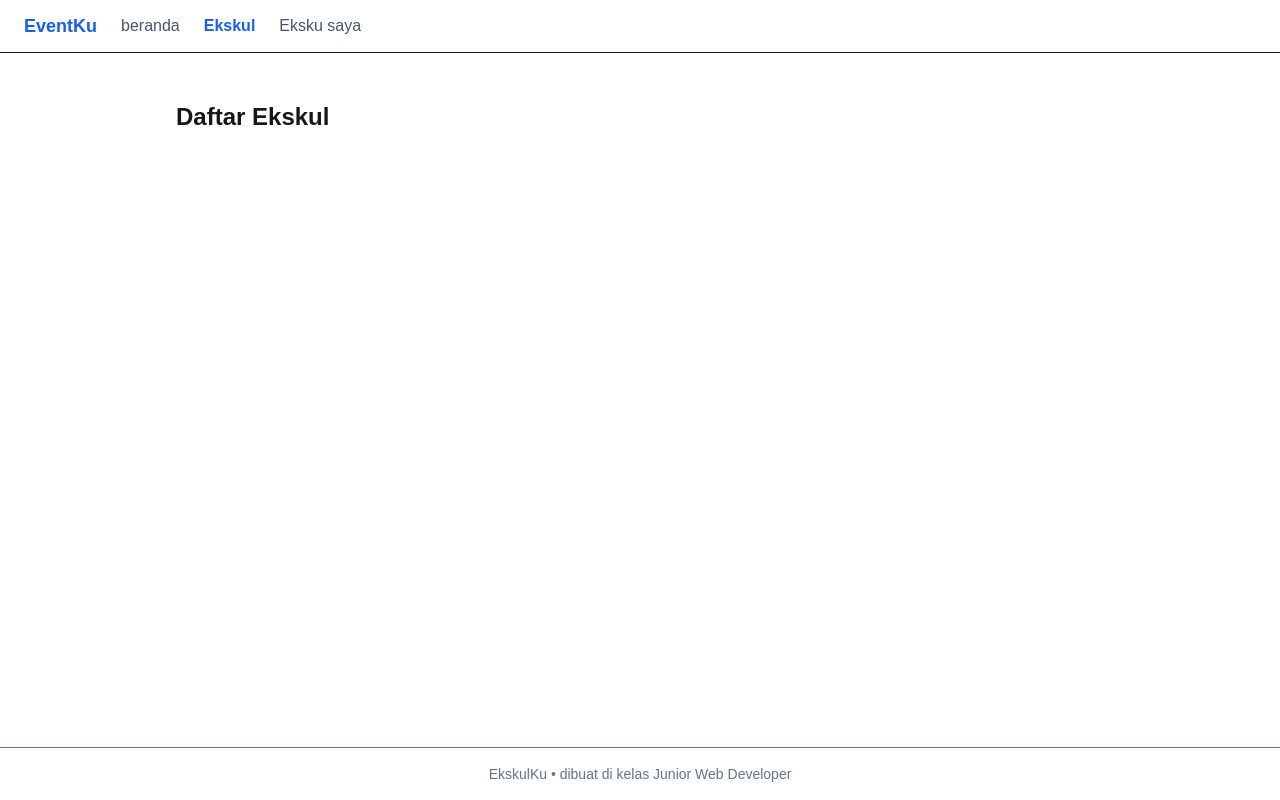
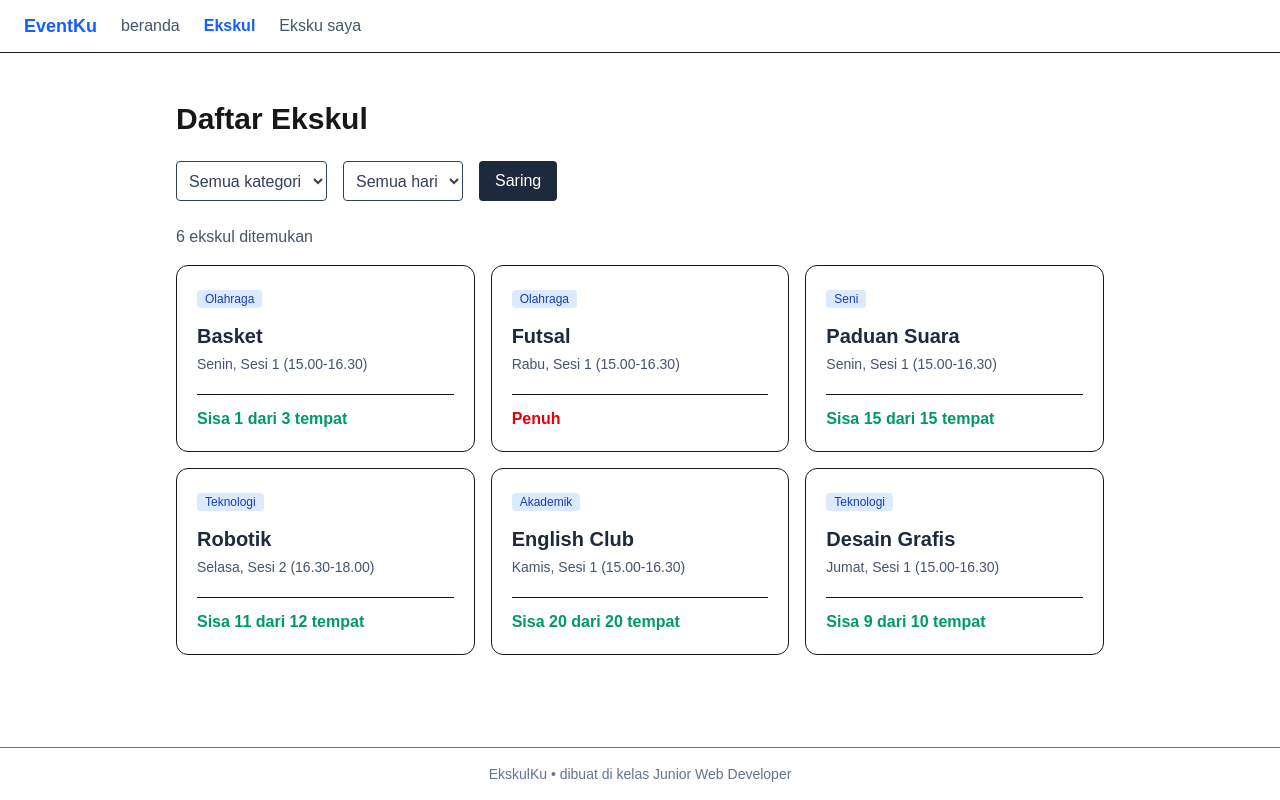
Before and after one commit to habibil1/EskulKu, a Next.js app: page /ekskul in a window 1280 px wide. Built offline with nearby package versions, Linux system fonts and the light colour scheme.

Commit message:
Misi 2: membuat daftar ekskul dan filter URL

```diff
--- a/Data/ambil.ts
+++ b/Data/ambil.ts
@@ -1,4 +1,4 @@
-import { ekskul, pendaftar } from "@/Data/ekskul";
+import { ekskul, pendaftar } from "@/data/ekskul";
 
 // Pura-pura mengambil data dari database yang agak lambat.
 function jeda(ms: number) {
--- a/Data/ekskul.ts
+++ b/Data/ekskul.ts
@@ -46,7 +46,7 @@ export const ekskul: Ekskul[] = [
     kategori: "Olahraga",
     hari: "Rabu",
     sesi: 1,
-    kuota: 20,
+    kuota: 0,
     pembina: "Pak Reza",
   },
   {
--- a/app/ekskul/[id]/page.tsx
+++ b/app/ekskul/[id]/page.tsx
@@ -1,5 +1,5 @@
 import { Metadata } from "next";
-import { ambilEkskul } from "@/Data/ambil";
+import { ambilEkskul } from "@/data/ambil";
 
 type Props = { params: Promise<{ id: string }> };
 
--- a/app/ekskul/page.tsx
+++ b/app/ekskul/page.tsx
@@ -1,13 +1,121 @@
 import { Metadata } from "next";
+import Link from "next/link";
+import { ambilSemuaEkskul } from "@/data/ambil";
+import {
+  pendaftar,
+  DAFTAR_KATEGORI,
+  DAFTAR_HARI,
+  JAM_SESI,
+} from "@/data/ekskul";
 
 export const metadata: Metadata = {
   title: "Daftar Ekskul",
 };
 
-export default function DaftarEkskul() {
+export default async function DaftarEkskul({
+  searchParams,
+}: {
+  searchParams: Promise<{ [key: string]: string | string[] | undefined }>;
+}) {
+  // 1. Membaca saringan dari URL
+  const sp = await searchParams;
+  const kategoriQ = typeof sp.kategori === "string" ? sp.kategori : "";
+  const hariQ = typeof sp.hari === "string" ? sp.hari : "";
+
+  // 2. Mengambil semua data ekskul
+  let daftar = await ambilSemuaEkskul();
+
+  // 3. Logika Saringan (Filter) Server
+  if (kategoriQ && DAFTAR_KATEGORI.includes(kategoriQ as any)) {
+    daftar = daftar.filter((e) => e.kategori === kategoriQ);
+  }
+
+  if (hariQ && DAFTAR_HARI.includes(hariQ)) {
+    daftar = daftar.filter((e) => e.hari === hariQ);
+  }
+
   return (
-    <main className="p-6">
-      <h1 className="text-2xl font-bold">Daftar Ekskul</h1>
+    <main className="mx-auto max-w-5xl p-6">
+      <h1 className="mb-6 text-3xl font-bold">Daftar Ekskul</h1>
+
+      {/* Formulir murni HTML tanpa onChange */}
+      <form method="GET" className="mb-6 flex flex-wrap gap-4">
+        <select
+          name="kategori"
+          defaultValue={kategoriQ}
+          className="rounded border p-2 text-slate-700"
+        >
+          <option value="">Semua kategori</option>
+          {DAFTAR_KATEGORI.map((k) => (
+            <option key={k} value={k}>
+              {k}
+            </option>
+          ))}
+        </select>
+
+        <select
+          name="hari"
+          defaultValue={hariQ}
+          className="rounded border p-2 text-slate-700"
+        >
+          <option value="">Semua hari</option>
+          {DAFTAR_HARI.map((h) => (
+            <option key={h} value={h}>
+              {h}
+            </option>
+          ))}
+        </select>
+
+        {/* Tombol Filter yang kini dimunculkan secara standar */}
+        <button
+          type="submit"
+          className="rounded bg-slate-800 px-4 py-2 text-white hover:bg-slate-700"
+        >
+          Saring
+        </button>
+      </form>
+
+      <p className="mb-4 text-slate-600">{daftar.length} ekskul ditemukan</p>
+
+      {daftar.length === 0 ? (
+        <p className="text-slate-500">Tidak ada ekskul yang cocok.</p>
+      ) : (
+        <div className="grid grid-cols-1 gap-4 md:grid-cols-2 lg:grid-cols-3">
+          {daftar.map((e) => {
+            const terisi = pendaftar.filter((p) => p.ekskulId === e.id).length;
+            const sisa = e.kuota - terisi;
+
+            return (
+              <Link
+                href={`/ekskul/${e.id}`}
+                key={e.id}
+                className="flex flex-col justify-between rounded-xl border bg-white p-5 transition hover:shadow-md"
+              >
+                <div>
+                  <span className="rounded bg-blue-100 px-2 py-0.5 text-xs font-medium text-blue-800">
+                    {e.kategori}
+                  </span>
+                  <h2 className="mt-3 text-xl font-bold text-slate-800">
+                    {e.nama}
+                  </h2>
+                  <p className="mt-1 text-sm text-slate-600">
+                    {e.hari}, Sesi {e.sesi} ({JAM_SESI[e.sesi]})
+                  </p>
+                </div>
+                <div className="mt-5 border-t pt-3 font-semibold">
+                  {sisa <= 0 ? (
+                    <span className="text-red-600">Penuh</span>
+                  ) : (
+                    <span className="text-emerald-600">
+                      Sisa {sisa} dari {e.kuota} tempat
+                    </span>
+                  )}
+                </div>
+              </Link>
+            );
+          })}
+        </div>
+      )}
     </main>
   );
 }
--- a/app/layout.tsx
+++ b/app/layout.tsx
@@ -3,7 +3,7 @@ import "./globals.css";
 import Navbar from "@/components/Navbar";
 
 export const metadata: Metadata = {
-  title: "EksulKu",
+  title: { default: "EkskulKu", template: "%s • EkskulKu" },
   description: "Pendaftaran EksulKul",
 };
 
--- a/app/page.tsx
+++ b/app/page.tsx
@@ -1,5 +1,5 @@
 import Link from "next/link";
-import { ekskul } from "@/Data/ekskul";
+import { ekskul } from "@/data/ekskul";
 
 export default function Beranda() {
   return (
```
Also changed, not shown: app/ekskul/error.tsx (renamed from app/ekskul/galat.tsx), app/ekskul/loading.tsx (renamed from app/ekskul/laoding.tsx).
